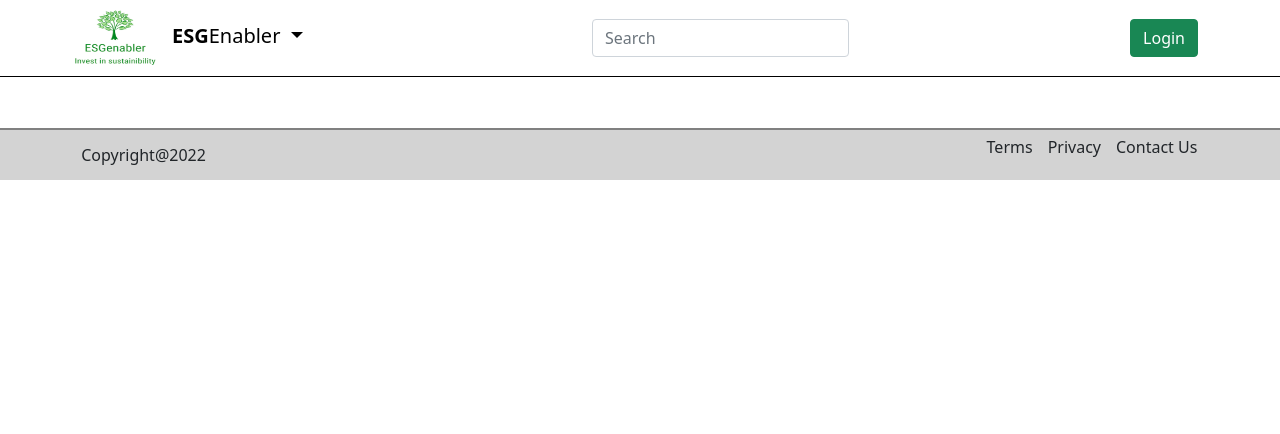
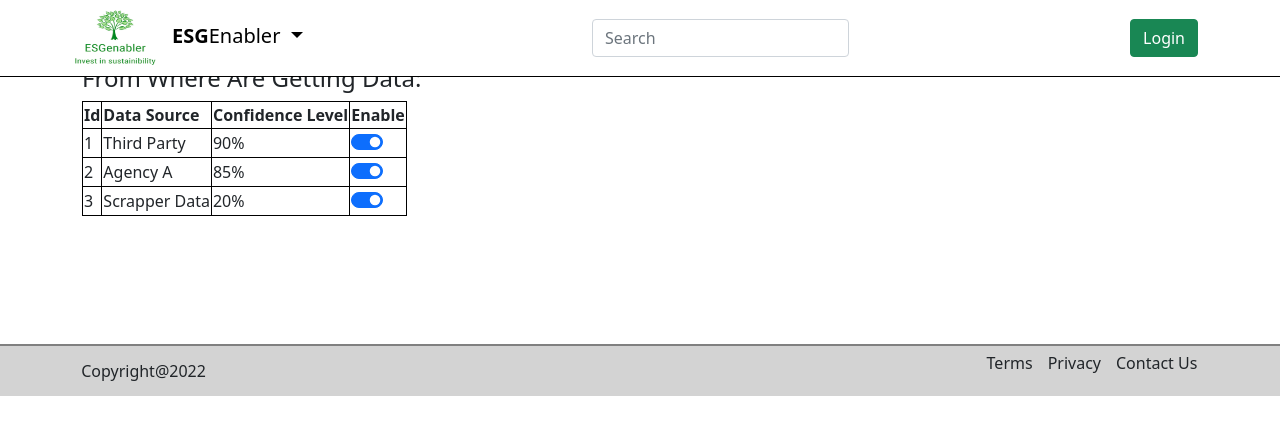
Before and after one commit to learneradarsh/esgenabler, an Angular app: page /settings in a window 1280 px wide. Shown: the top 434 px of the page. Built offline with nearby package versions, Linux system fonts and the light colour scheme.

Commit message:
Added esg overview

```diff
--- a/src/app/components/dashboard/dashboard.component.html
+++ b/src/app/components/dashboard/dashboard.component.html
@@ -113,7 +113,41 @@
         role="tabpanel"
         aria-labelledby="analysis-tab"
       >
-        BBB
+        <div class="container esg-container m-top-5">
+          <div class="card esg-indicator-card border-green">
+            <h2 class="green">Environment</h2>
+            <ul>
+              <li
+                *ngFor="let property of environmentalModel | keyvalue"
+                class="captialize"
+              >
+                {{ property.key }}: <strong>{{ property.value }}</strong>
+              </li>
+            </ul>
+          </div>
+          <div class="card esg-indicator-card border-blue">
+            <h2 class="blue">Social</h2>
+            <ul>
+              <li
+                *ngFor="let property of socialModel | keyvalue"
+                class="captialize"
+              >
+                {{ property.key }}: <strong>{{ property.value }}</strong>
+              </li>
+            </ul>
+          </div>
+          <div class="card esg-indicator-card border-yellow">
+            <h2 class="yellow">Governance</h2>
+            <ul>
+              <li
+                *ngFor="let property of governanceModel | keyvalue"
+                class="captialize"
+              >
+                {{ property.key }}: <strong>{{ property.value }}</strong>
+              </li>
+            </ul>
+          </div>
+        </div>
       </div>
       <div
         class="tab-pane fade"
--- a/src/app/components/dashboard/dashboard.component.scss
+++ b/src/app/components/dashboard/dashboard.component.scss
@@ -9,3 +9,29 @@
 .company-summary {
   text-align: justify;
 }
+
+.esg-indicator-card {
+  padding: 5px 10px;
+}
+
+.esg-container {
+  display: flex;
+  justify-content: space-between;
+  .esg-indicator-card {
+    width: 33%;
+  }
+  .border-green {
+    color: green;
+    border: 4px solid green;
+  }
+
+  .border-blue {
+    color: blue;
+    border: 4px solid blue;
+  }
+
+  .border-yellow {
+    color: rgb(90, 92, 3);
+    border: 4px solid #64641a;
+  }
+}
--- a/src/app/components/dashboard/dashboard.component.ts
+++ b/src/app/components/dashboard/dashboard.component.ts
@@ -17,14 +17,14 @@ export class DashboardComponent implements OnInit {
   news: any = {};
   companyBasicInfo: any = {};
   searchTerm: string = '';
+  environmentalModel: any = {};
+  socialModel: any = {};
+  governanceModel: any = {};
   ngOnInit(): void {
     this.route.queryParams
       .pipe(filter((params) => params.company))
       .subscribe((params) => {
-        console.log(params);
-
         this.searchTerm = params.company;
-
         console.log(this.searchTerm);
       });
 
@@ -33,6 +33,9 @@ export class DashboardComponent implements OnInit {
       .subscribe((data) => {
         this.companyBasicInfo = data[0].basicInfo;
         this.news = data[0].news;
+        this.environmentalModel = data[0].environmentalModel;
+        this.socialModel = data[0].socialModel;
+        this.governanceModel = data[0].governanceModel;
       });
   }
 }
--- a/src/app/components/home/home.component.html
+++ b/src/app/components/home/home.component.html
@@ -6,7 +6,7 @@
         We are on our path to enable investors with sustainable ESG investment
         decisions
       </p>
-      <h5 class="red">
+      <h5 class="green">
         At ESG Enabler we are optimizing FIRE engine to help you visualize –
         “Future of Investing with Responsibility of Environment”
       </h5>
--- a/src/app/components/impact-calculator/impact-calculator.component.html
+++ b/src/app/components/impact-calculator/impact-calculator.component.html
@@ -1,5 +1,6 @@
 <div class="container">
   <iframe
+    style="margin-top: 15%; margin-left: 20%"
     width="710"
     height="1300"
     frameborder="0"
--- a/src/app/components/nav/nav.component.html
+++ b/src/app/components/nav/nav.component.html
@@ -27,11 +27,11 @@
           <li>
             <a class="dropdown-item" [routerLink]="['/settings']">Settings</a>
           </li>
-          <li>
+          <!-- <li>
             <a class="dropdown-item" [routerLink]="['/showall']"
               >All Companies</a
             >
-          </li>
+          </li> -->
           <li>
             <a class="dropdown-item" [routerLink]="['/dashboard']"
               >Intelligence</a
--- a/src/app/components/settings/settings.component.html
+++ b/src/app/components/settings/settings.component.html
@@ -1 +1,35 @@
-<div class="container"></div>
+<div class="container m-top-5">
+  <h4>From Where Are Getting Data:</h4>
+  <table>
+    <thead>
+      <tr>
+        <th>Id</th>
+        <th>Data Source</th>
+        <th>Confidence Level</th>
+        <th>Enable</th>
+      </tr>
+    </thead>
+    <tbody>
+      <tr *ngFor="let item of configList">
+        <td>{{ item.id }}</td>
+        <td>{{ item.dataSource }}</td>
+        <td>{{ item.confidenceLevel }}</td>
+        <td>
+          <div class="form-check form-switch">
+            <input
+              class="form-check-input"
+              type="checkbox"
+              role="switch"
+              id="flexSwitchCheckDefault"
+              [checked]="item.enable"
+            />
+            <label
+              class="form-check-label"
+              for="flexSwitchCheckDefault"
+            ></label>
+          </div>
+        </td>
+      </tr>
+    </tbody>
+  </table>
+</div>
--- a/src/app/components/settings/settings.component.scss
+++ b/src/app/components/settings/settings.component.scss
@@ -0,0 +1,9 @@
+table,
+td,
+th {
+  border: 1px solid black;
+}
+
+table {
+  border-collapse: collapse;
+}
--- a/src/app/components/settings/settings.component.ts
+++ b/src/app/components/settings/settings.component.ts
@@ -3,13 +3,31 @@ import { Component, OnInit } from '@angular/core';
 @Component({
   selector: 'app-settings',
   templateUrl: './settings.component.html',
-  styleUrls: ['./settings.component.scss']
+  styleUrls: ['./settings.component.scss'],
 })
 export class SettingsComponent implements OnInit {
+  constructor() {}
 
-  constructor() { }
+  configList: any = [
+    {
+      id: 1,
+      dataSource: 'Third Party',
+      confidenceLevel: '90%',
+      enable: true,
+    },
+    {
+      id: 2,
+      dataSource: 'Agency A',
+      confidenceLevel: '85%',
+      enable: true,
+    },
+    {
+      id: 3,
+      dataSource: 'Scrapper Data',
+      confidenceLevel: '20%',
+      enable: true,
+    },
+  ];
 
-  ngOnInit(): void {
-  }
-
+  ngOnInit(): void {}
 }
--- a/src/styles.scss
+++ b/src/styles.scss
@@ -25,3 +25,19 @@
 .red {
   color: red;
 }
+
+.green {
+  color: green;
+}
+
+.blue {
+  color: blue;
+}
+
+.yellow {
+  color: 64641a;
+}
+
+.captialize {
+  text-transform: capitalize;
+}
```
